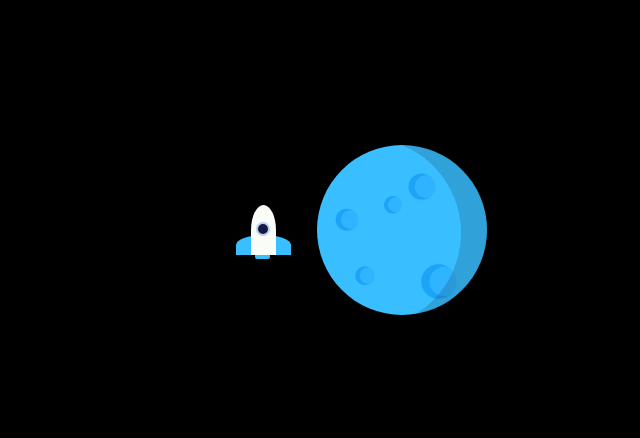
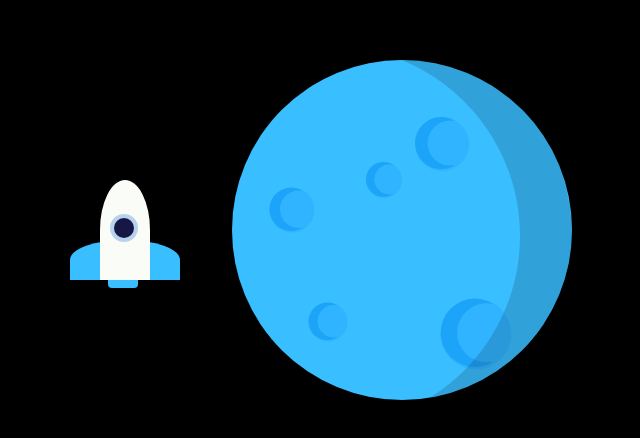
Before and after one commit to farazwho/rocket, a plain HTML site: page index.html in a window 1280 px wide. Shown: the part 170-608 px from the top of the page, without its empty margins (238-878 px from the left). Drawn offline with Linux system fonts and the light colour scheme.

Commit message:
Update style.css

```diff
--- a/style.css
+++ b/style.css
@@ -11,7 +11,7 @@ body {
   left: 0;
   right: 0;
   bottom: 0;
-  transform: scale(1);
+  transform: scale(2);
 }
 
 .moon{
```
